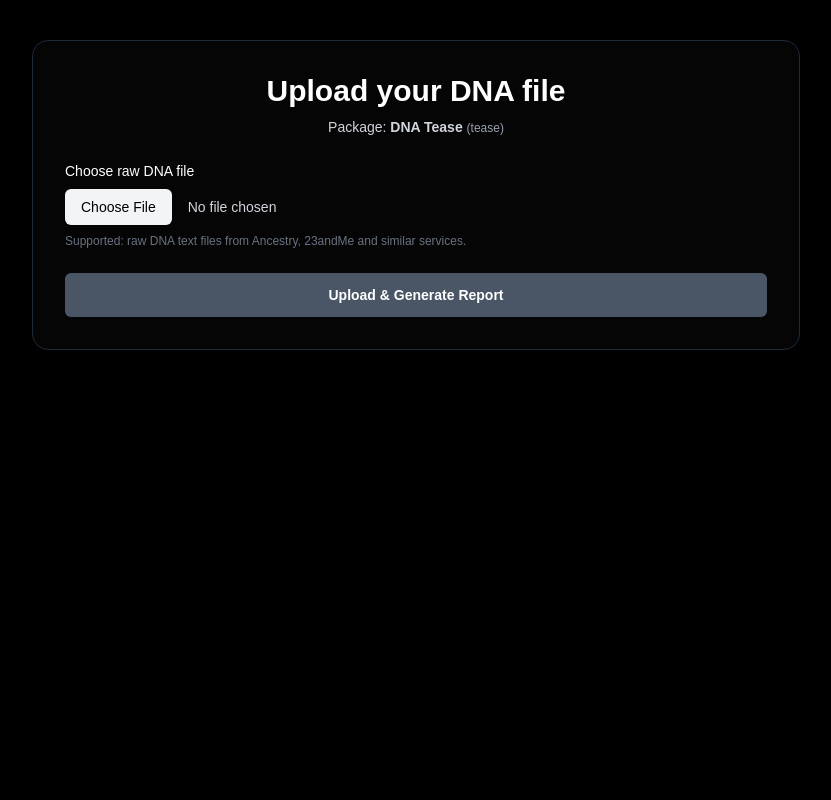
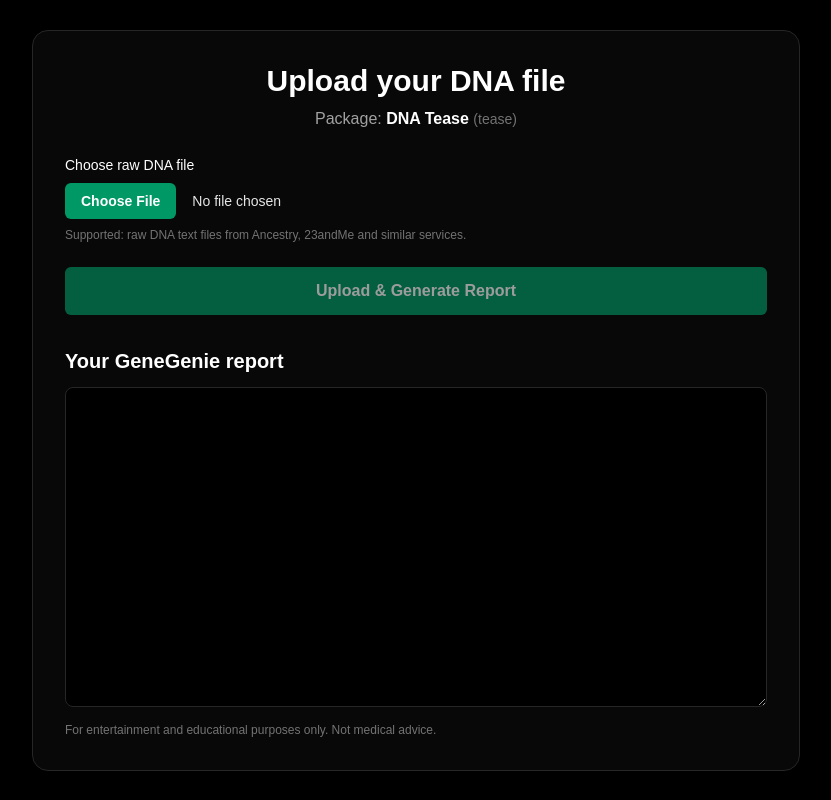
Before and after one commit to AnthonyBuildsCloud/genegenie-web, a Next.js app: page /upload in a window 1280 px wide. Shown: the whole page, without its empty margins (224-1055 px from the left). Built offline with nearby package versions, Linux system fonts and the light colour scheme.

Commit message:
Parse DNA client-side and send only summary to API

```diff
--- a/app/upload/page.tsx
+++ b/app/upload/page.tsx
@@ -8,85 +8,99 @@
   rawLine: string | null;
 };
 
-type ParsedDNA = {
-  sampleLines: string[];
-  totalCount: number;
-  rsidMap: Record<string, RsidEntry>;
-};
+const TARGET_RSIDS = [
+  // Methylation / detox
+  "rs1801133", // MTHFR C677T
+  "rs1801131", // MTHFR A1298C
+  "rs4680",    // COMT Val158Met
+  "rs234706",  // MTRR
+  "rs1805087", // MTR
 
-function parseDnaText(text: string): ParsedDNA {
-  const lines = text.split(/\r?\n/);
+  // Nutrition / weight
+  "rs9939609", // FTO
+  "rs1558902",
+  "rs7903146", // TCF7L2
+  "rs17782313",// MC4R
+  "rs662799",  // APOA5
 
-  // Keep a small sample of the raw lines for flavor in the prompt
+  // Fitness / performance
+  "rs1815739", // ACTN3
+  "rs1042713", // ADRB2
+  "rs1042714", // ADRB2
+  "rs4253778", // PPARGC1A
+
+  // Sleep / circadian / caffeine
+  "rs1801260", // CLOCK
+  "rs5751876", // ADORA2A
+  "rs762551",  // CYP1A2
+
+  // Dopamine / mood
+  "rs6269",    // COMT
+  "rs6323",    // MAOA
+
+  // Recovery / inflammation
+  "rs1800795", // IL6
+  "rs1143627", // IL1B
+  "rs2243250", // IL4
+];
+
+function parseDnaText(fileText: string) {
+  const lines = fileText.split(/\r?\n/);
   const sampleLines: string[] = [];
+  const rsidMap: Record<string, RsidEntry> = {};
+
   for (const line of lines) {
-    if (!line.trim() || line.startsWith("#")) continue;
+    if (!line || line.startsWith("#")) continue;
+
+    if (sampleLines.length < 40) {
       sampleLines.push(line);
-    if (sampleLines.length >= 25) break;
     }
 
-  // Find header line (Ancestry / 23andMe style)
-  const headerIndex = lines.findIndex((l) =>
-    l.toLowerCase().startsWith("rsid")
-  );
+    const parts = line.split(/\s+|\t/);
+    const rsid = parts[0];
+    const genotype = parts[3] || "";
 
-  const rsidMap: Record<string, RsidEntry> = {};
-  let totalCount = 0;
-
-  if (headerIndex >= 0) {
-    for (let i = headerIndex + 1; i < lines.length; i++) {
-      const raw = lines[i].trim();
-      if (!raw) continue;
-      if (raw.startsWith("#")) continue;
-
-      const parts = raw.split(/\s+|\t/);
-      if (parts.length < 4) continue;
-
-      const rsid = parts[0];
-      const genotype = parts[3] || parts[2] || "";
-
-      if (!rsid || !genotype) continue;
-
+    if (TARGET_RSIDS.includes(rsid)) {
       rsidMap[rsid] = {
-        genotype,
-        rawLine: raw,
+        genotype: genotype || "missing",
+        rawLine: line,
       };
-      totalCount++;
     }
   }
 
-  if (totalCount === 0) {
-    // Fallback: count non-comment lines
-    totalCount = lines.filter(
-      (l) => l.trim() && !l.startsWith("#")
-    ).length;
+  return {
+    sampleLines,
+    totalCount: lines.filter((l) => l && !l.startsWith("#")).length,
+    rsidMap,
+  };
 }
 
-  return { sampleLines, totalCount, rsidMap };
-}
+const PACKAGE_LABELS: Record<string, string> = {
+  tease: "DNA Tease",
+  core: "Wellness Core",
+  premium: "Biohacker Pack",
+  ultimate: "Ultimate Life Plan",
+};
 
 export default function UploadPage() {
   const searchParams = useSearchParams();
   const pkg = (searchParams.get("pkg") || "tease").toLowerCase();
 
   const [file, setFile] = useState<File | null>(null);
-  const [fileName, setFileName] = useState<string>("");
-  const [isLoading, setIsLoading] = useState(false);
-  const [report, setReport] = useState<string>("");
-  const [error, setError] = useState<string>("");
+  const [report, setReport] = useState("");
+  const [error, setError] = useState<string | null>(null);
+  const [loading, setLoading] = useState(false);
 
-  const prettyPkgLabel =
-    pkg === "ultimate"
-      ? "Life Plan Ultimate"
-      : pkg === "premium"
-      ? "Biohacker Pack"
-      : pkg === "core"
-      ? "Wellness Core"
-      : "DNA Tease";
+  const handleFileChange = (e: React.ChangeEvent<HTMLInputElement>) => {
+    const f = e.target.files?.[0] || null;
+    setFile(f);
+    setReport("");
+    setError(null);
+  };
 
-  async function handleSubmit(e: React.FormEvent) {
+  const handleSubmit = async (e: React.FormEvent) => {
     e.preventDefault();
-    setError("");
+    setError(null);
     setReport("");
 
     if (!file) {
@@ -95,8 +109,9 @@
     }
 
     try {
-      setIsLoading(true);
+      setLoading(true);
 
+      // IMPORTANT: we only send a tiny summary, not the raw file.
       const text = await file.text();
       const { sampleLines, totalCount, rsidMap } = parseDnaText(text);
 
@@ -112,53 +127,31 @@
       });
 
       if (!res.ok) {
-        const data = await res.json().catch(() => null);
-        setError(
-          data?.error ||
-            `Server error (${res.status}). Please try again.`
-        );
+        setError(`Server error (${res.status}). Please try again.`);
         return;
       }
 
       const data = await res.json();
-      if (data?.report) {
-        // IMPORTANT: no .slice(), no truncation here
-        setReport(data.report as string);
-      } else {
-        setError("No report text was returned from the server.");
-      }
+      setReport(data.report || "");
     } catch (err: any) {
       console.error("Upload error:", err);
-      setError(
-        err?.message || "Unexpected error while generating the report."
-      );
+      setError("Unexpected error while uploading. Please try again.");
     } finally {
-      setIsLoading(false);
+      setLoading(false);
     }
-  }
+  };
 
-  function handleFileChange(e: React.ChangeEvent<HTMLInputElement>) {
-    const f = e.target.files?.[0] || null;
-    setFile(f);
-    setReport("");
-    setError("");
-    setFileName(f ? f.name : "");
-  }
+  const pkgLabel = PACKAGE_LABELS[pkg] || "DNA Tease";
 
   return (
-    <div className="min-h-screen bg-black text-white flex flex-col items-center py-10 px-4">
-      <div className="w-full max-w-3xl bg-[#050505] border border-gray-800 rounded-2xl shadow-xl p-8">
+    <div className="min-h-screen bg-black text-white flex items-center justify-center px-4">
+      <div className="w-full max-w-3xl border border-neutral-800 rounded-2xl bg-neutral-950/80 p-8 shadow-lg">
         <h1 className="text-3xl font-semibold text-center mb-2">
           Upload your DNA file
         </h1>
-        <p className="text-center text-sm text-gray-300 mb-6">
-          Package:{" "}
-          <span className="font-semibold">
-            {prettyPkgLabel}
-          </span>{" "}
-          <span className="text-xs text-gray-400">
-            ({pkg})
-          </span>
+        <p className="text-center text-neutral-400 mb-6">
+          Package: <span className="font-semibold text-white">{pkgLabel}</span>{" "}
+          <span className="text-sm text-neutral-500">({pkg})</span>
         </p>
 
         <form onSubmit={handleSubmit} className="space-y-6">
@@ -166,60 +159,49 @@
             <label className="block text-sm font-medium mb-2">
               Choose raw DNA file
             </label>
-            <div className="flex items-center gap-4">
-              <label className="inline-flex items-center px-4 py-2 bg-gray-100 text-black rounded-md cursor-pointer hover:bg-gray-200 text-sm font-medium">
-                <span>Choose File</span>
             <input
               type="file"
               accept=".txt,.csv"
-                  className="hidden"
               onChange={handleFileChange}
+              className="block w-full text-sm text-neutral-200
+                         file:mr-4 file:py-2 file:px-4
+                         file:rounded-md file:border-0
+                         file:text-sm file:font-semibold
+                         file:bg-emerald-600 file:text-white
+                         hover:file:bg-emerald-500"
             />
-              </label>
-              <span className="text-sm text-gray-300">
-                {fileName || "No file chosen"}
-              </span>
-            </div>
-            <p className="mt-2 text-xs text-gray-500">
-              Supported: raw DNA text files from Ancestry, 23andMe and
-              similar services.
+            <p className="mt-2 text-xs text-neutral-500">
+              Supported: raw DNA text files from Ancestry, 23andMe and similar
+              services.
             </p>
           </div>
 
           <button
             type="submit"
-            disabled={!file || isLoading}
-            className="w-full py-3 rounded-md text-sm font-semibold bg-emerald-600 hover:bg-emerald-500 disabled:bg-gray-600 disabled:cursor-not-allowed transition-colors"
+            disabled={loading || !file}
+            className="w-full rounded-md bg-emerald-600 py-3 text-center font-semibold disabled:opacity-60 disabled:cursor-not-allowed hover:bg-emerald-500 transition"
           >
-            {isLoading ? "Generating report..." : "Upload & Generate Report"}
+            {loading ? "Generating report..." : "Upload & Generate Report"}
           </button>
         </form>
 
         {error && (
-          <div className="mt-6 text-sm text-red-400 border border-red-500/50 rounded-md p-3 bg-red-500/5">
+          <div className="mt-6 rounded-md border border-red-800 bg-red-950/50 px-4 py-3 text-sm text-red-200">
             {error}
           </div>
         )}
 
-        {report && (
         <div className="mt-8">
-            <h2 className="text-xl font-semibold mb-3">
-              Your GeneGenie report
-            </h2>
-            <div className="bg-[#0b0b0b] border border-gray-800 rounded-xl p-4">
-              {/* NO maxLength, NO slicing, full text */}
+          <h2 className="text-xl font-semibold mb-3">Your GeneGenie report</h2>
           <textarea
             readOnly
             value={report}
-                className="w-full h-96 bg-transparent text-sm text-gray-100 resize-vertical whitespace-pre-wrap"
+            className="w-full h-80 bg-black border border-neutral-800 rounded-lg p-4 text-sm font-mono text-neutral-100 resize-vertical"
           />
-              <p className="mt-2 text-[11px] text-gray-500">
-                For entertainment and educational purposes only. Not
-                medical advice.
+          <p className="mt-2 text-xs text-neutral-500">
+            For entertainment and educational purposes only. Not medical advice.
           </p>
         </div>
-          </div>
-        )}
       </div>
     </div>
   );
```
Lines whose indentation alone changed are shown as unchanged.
